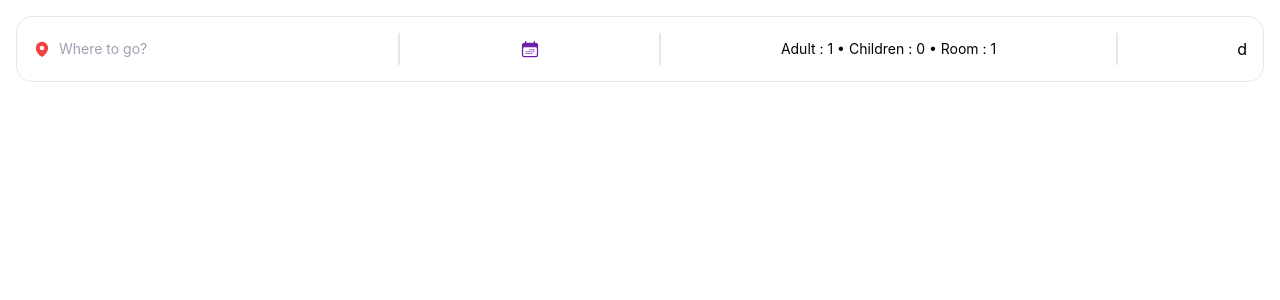
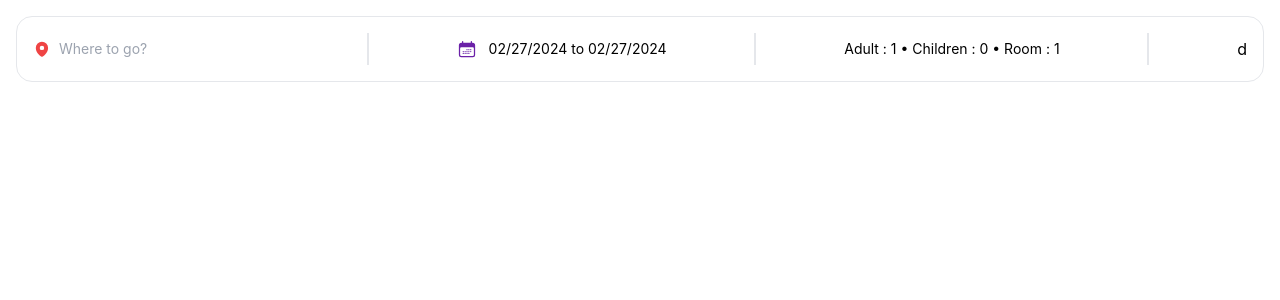
Before and after one commit to MiaadEstakhri/Booking-Hotel-App, a React (Vite) app: page / in a window 1280 px wide. Shown: the top 300 px of the page. Built offline with nearby package versions, Linux system fonts and the light colour scheme.

Commit message:
added date range

```diff
--- a/src/components/header/header.jsx
+++ b/src/components/header/header.jsx
@@ -9,6 +9,7 @@ import useOutsideClick from "../../hooks/useOutsideClick";
 import { DateRange } from "react-date-range";
 import "react-date-range/dist/styles.css";
 import "react-date-range/dist/theme/default.css";
+import { format } from "date-fns";
 
 export function Header() {
   const [searchHotel, setSearchHotel] = useState("");
@@ -19,6 +20,13 @@ export function Header() {
     Children: 0,
     Room: 1,
   });
+  const [date, setDate] = useState([
+    {
+      startDate: new Date(),
+      endDate: new Date(),
+      key: "selection",
+    },
+  ]);
 
   const handleOptions = (name, operation) => {
     setOptionList((prev) => {
@@ -44,13 +52,24 @@ export function Header() {
           />
         </div>
         <span className="h-8 border-0 border-r-2 border-solid border-gray-200 "></span>
-        <div className="">
-          <div>
+        <div className="relative" onClick={() => setIsOpenDate(!isOpenDate)}>
+          <div className="flex items-center gap-3">
             <span>
               <CalenderIcon className="w-5 h-5" fill="#6b21a8" />
             </span>
+            <span className="text-sm">{`${format(
+              date[0].startDate,
+              "MM/dd/yyyy"
+            )}   to   ${format(date[0].endDate, "MM/dd/yyyy")}`}</span>
           </div>
-          <div></div>
+          {isOpenDate && (
+            <div className="absolute">
+              <DateRange
+                ranges={date}
+                onChange={(item) => setDate([item.selection])}
+              />
+            </div>
+          )}
         </div>
         <span className="h-8 border-0 border-r-2 border-solid border-gray-200 "></span>
 
```
